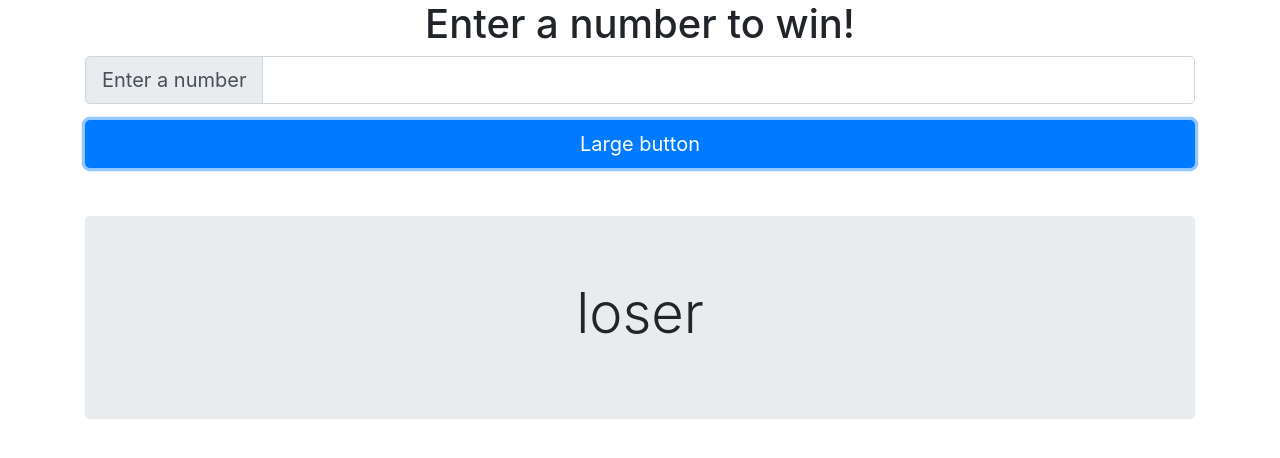
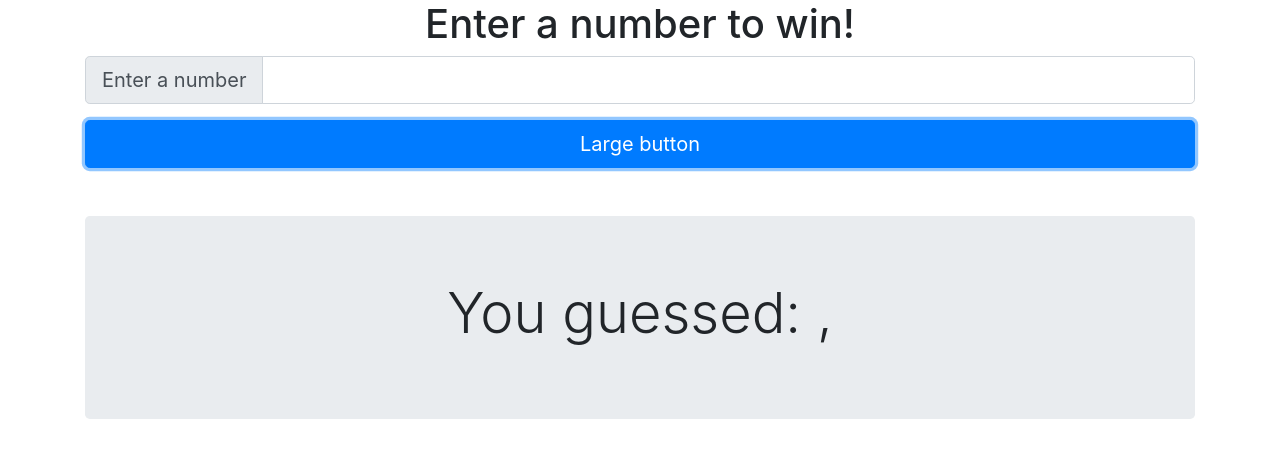
Before and after one commit to bcbrian/lottery-game, a website: page index.html in a window 1280 px wide. Both pictures are taken after a click on the button "Large button". Drawn offline with nearby package versions, Linux system fonts and the light colour scheme.

Commit message:
A workling app :)

```diff
--- a/index.html
+++ b/index.html
@@ -54,29 +54,46 @@
     </div>
 
     <script>
-      // function startGame(){
-      //   const numberToGuess =
-      // }
-      // startGame();
-
-      function handleClick() {
-        const inputEl = document.getElementById("user-number");
-
-        const userInput = inputEl.value;
-
-        const winnerEl = document.getElementById("winner");
-
+      function startGame() {
         // index starts at 0
         const numbers = ["1", "2", "3", "4", "5"];
         const randomIndex = Math.floor(Math.random() * numbers.length);
         console.log(randomIndex);
+        const numberToGuess = numbers[randomIndex];
+        console.log("numberToGuess", numberToGuess);
 
-        if (userInput === numbers[randomIndex]) {
-          winnerEl.innerHTML = "winner";
-        } else {
-          winnerEl.innerHTML = "loser";
+        const guesses = [];
+
+        function handleClick() {
+          const inputEl = document.getElementById("user-number");
+          const userInput = inputEl.value;
+          const winnerEl = document.getElementById("winner");
+
+          if (userInput === numberToGuess) {
+            winnerEl.innerHTML = "winner";
+          } else {
+            // if (guesses.indexOf(userInput) > -1) {
+            //   return alert("Yo buddy you did this already!");
+            // }
+            if (guesses.includes(userInput)) {
+              alert("Yo buddy you did this already!");
+              return;
+            }
+            guesses.push(userInput);
+            console.log(guesses);
+            let message = "You guessed: ";
+            for (let i = 0; i < guesses.length; i++) {
+              const guess = guesses[i];
+              console.log(guess);
+              message = message + guess + ", ";
+            }
+            winnerEl.innerHTML = message;
+          }
         }
+
+        window.handleClick = handleClick;
       }
+      startGame();
     </script>
   </body>
 </html>
```
